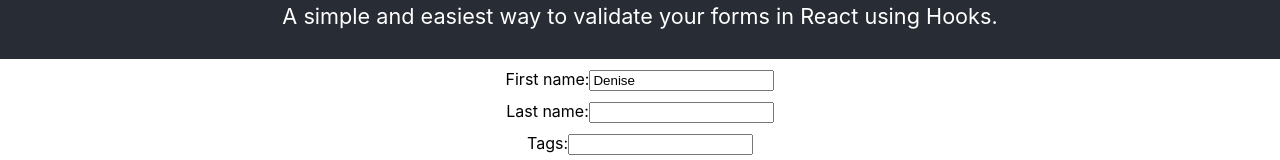
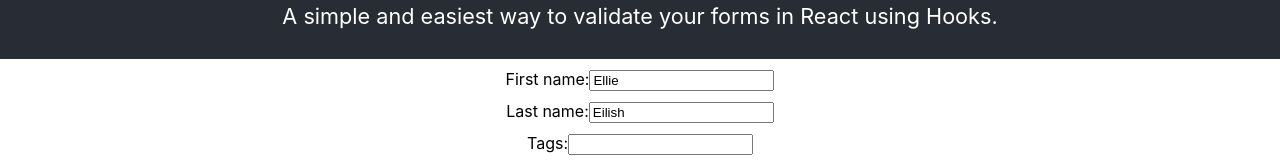
Before and after one commit to llauderesv/react-form-validation, a React (Create React App) app: page / in a window 1280 px wide. Shown: the part 191-351 px from the top of the page. Built offline with nearby package versions, Linux system fonts and the light colour scheme.

Commit message:
add setStateSchema top level API

```diff
--- a/src/Form/index.js
+++ b/src/Form/index.js
@@ -10,7 +10,7 @@ function Form() {
     tags: { value: '', error: '' },
   };
 
-  const delay = () => new Promise(resolve => setTimeout(resolve, 5000));
+  const delay = () => new Promise(resolve => setTimeout(resolve, 3000));
 
   // Create your own validationStateSchema
   // stateSchema property should be the same in validationStateSchema
@@ -58,8 +58,8 @@ function Form() {
   useEffect(() => {
     delay().then(() => {
       setStateSchema({
-        first_name: { value: 'Denise', error: '' },
-        last_name: { value: '', error: '' },
+        first_name: { value: 'Ellie', error: '' },
+        last_name: { value: 'Eilish', error: '' },
         tags: { value: '', error: '' },
       });
       // setFieldValue({ name: 'first_name', value: 'Hello' });
@@ -81,7 +81,9 @@ function Form() {
             onChange={handleOnChange}
           />
         </label>
-        {errors.first_name && <p className="error">{errors.first_name}</p>}
+        {errors.first_name && dirty.first_name && (
+          <p className="error">{errors.first_name}</p>
+        )}
       </div>
 
       <div className="form-item">
--- a/src/useForm.js
+++ b/src/useForm.js
@@ -17,7 +17,7 @@ function useForm(
 
   const [values, setValues] = useState(get_prop_values(state, VALUE));
   const [errors, setErrors] = useState(get_prop_values(state, ERROR));
-  const [dirty, setDirty] = useState(get_prop_values(state));
+  const [dirty, setDirty] = useState(get_prop_values(state, false));
 
   const [disable, setDisable] = useState(true);
   const [isDirty, setIsDirty] = useState(false);
@@ -29,12 +29,18 @@ function useForm(
     setInitialErrorState();
   }, []); // eslint-disable-line
 
-  // If state schema changes update all fields
+  // Set a brand new field values and errors
+  // If stateSchema changes
   useEffect(() => {
-    setValues(get_prop_values(state, VALUE));
-    setErrors(get_prop_values(state, ERROR));
-    setDirty(get_prop_values(state, true));
-  }, [state]);
+    const values = get_prop_values(state, VALUE);
+    setValues(values);
+    setErrors(
+      Object.keys(values).reduce((accu, curr) => {
+        accu[curr] = validateField(curr, values[curr]);
+        return accu;
+      }, {})
+    );
+  }, [state]); // eslint-disable-line
 
   // For every changed in our state this will be fired
   // To be able to disable the button
--- a/src/utils.js
+++ b/src/utils.js
@@ -1,6 +1,10 @@
 export const VALUE = 'value';
 export const ERROR = 'error';
 export const REQUIRED_FIELD_ERROR = 'This is required field';
+
+function is_bool(value) {
+  return typeof value === 'boolean';
+}
 
 /**
  * Determines a value if it's an object
@@ -23,7 +27,7 @@ export function is_required(value, isRequired) {
 
 export function get_prop_values(stateSchema, prop) {
   return Object.keys(stateSchema).reduce((field, key) => {
-    field[key] = !prop ? false : stateSchema[key][prop];
+    field[key] = is_bool(prop) ? prop : stateSchema[key][prop];
 
     return field;
   }, {});
```
